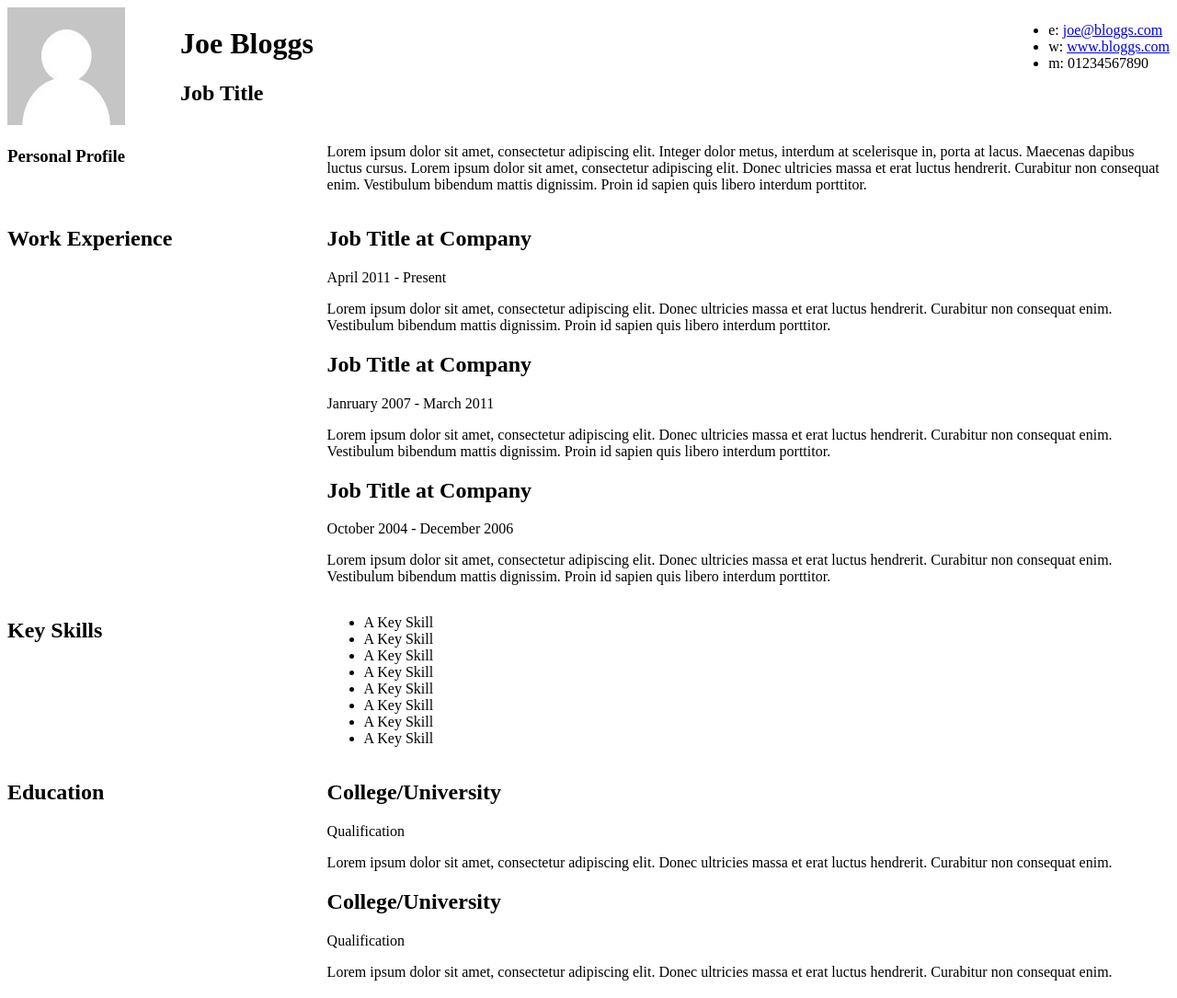
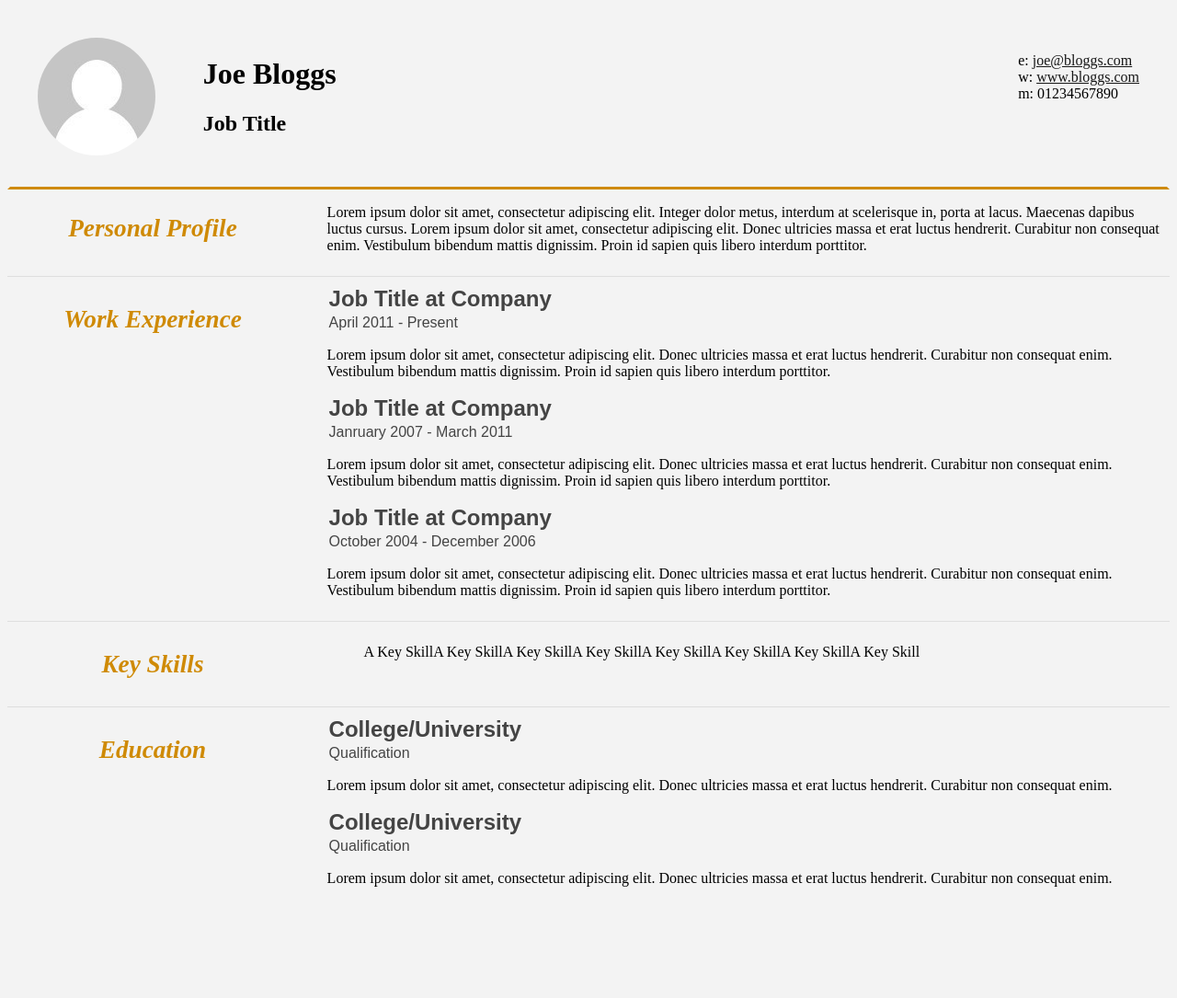
Before and after one commit to Kenzie-Academy-Brasil-Developers/estilizar-curriculo-sprint-2-GabrielSalton, a plain HTML site: page index.html in a window 1280 px wide. Shown: the whole page at 92% size. After the commit the page ends 988 px from the top, so only its background shows below. Drawn offline with Linux system fonts and the light colour scheme.

Commit message:
Finalização Beta_Curriculo

```diff
--- a/index.html
+++ b/index.html
@@ -6,13 +6,12 @@
 <meta name="viewport" content="width=device-width"/>
 <meta name="description" content="The Curriculum Vitae of Joe Bloggs."/>
 <meta charset="UTF-8">
-<link rel="preconnect" href="https://fonts.gstatic.com">
-<link href='https://fonts.googleapis.com/css?family=Rokkitt:400,700|Lato:400,300' rel='stylesheet' type='text/css'>
-<link type="text/css" rel="stylesheet" href="style.css">
+<link rel="stylesheet" href="style.css">
 
 <!--[if lt IE 9]>
 <script src="//html5shiv.googlecode.com/svn/trunk/html5.js"></script>
 <![endif]-->
+
 </head>
 <body id="top">
 <div id="cv" >
@@ -40,7 +39,7 @@
 		<section>
 			<article>
 				<div class="sectionTitle">
-					<h1>Personal Profile</h1>
+					<h1 class="tópico">Personal Profile</h1>
 				</div>
 
 				<div class="sectionContent">
@@ -50,10 +49,11 @@
 			<div class="clear"></div>
 		</section>
 
+		<hr>
 
 		<section>
 			<div class="sectionTitle">
-				<h1>Work Experience</h1>
+				<h1 class="tópico">Work Experience</h1>
 			</div>
 
 			<div class="sectionContent">
@@ -78,10 +78,11 @@
 			<div class="clear"></div>
 		</section>
 
+		<hr>
 
 		<section>
 			<div class="sectionTitle">
-				<h1>Key Skills</h1>
+				<h1 class="tópico">Key Skills</h1>
 			</div>
 
 			<div class="sectionContent">
@@ -99,10 +100,11 @@
 			<div class="clear"></div>
 		</section>
 
+		<hr>
 
 		<section>
 			<div class="sectionTitle">
-				<h1>Education</h1>
+				<h1 class="tópico">Education</h1>
 			</div>
 
 			<div class="sectionContent">
--- a/style.css
+++ b/style.css
@@ -25,3 +25,52 @@
 	float: right;
 	width: 72.5%;
 }
+
+/*----------------------------------------Separar o que já estava arrumado por padrão.------------------------------------------------------*/
+
+img {
+	border-radius: 100px;
+}
+
+.mainDetails {
+	border-style: solid;
+    border-color: #f3f3f3 #f3f3f3 #cf8a05;
+	padding: 30px;
+}
+
+section .sectionContent article h2, .subDetails {
+	color: #444444;
+	padding: 1px;
+	margin: 1px;
+	font-family: Arial, Helvetica, sans-serif;
+}
+
+#contactDetails ul li a {
+	color: #181818;
+}
+
+.sectionTitle .tópico {
+	color: #cf8a05;
+	text-align: center;
+	font-size: 1.7em;
+	font-style: italic;
+}
+
+body {
+	background-color: #f3f3f3;
+}
+
+hr {
+	border: none;
+	height: 1px;
+	background: #dedede;
+}
+
+#contactDetails ul li{
+	list-style-type: none;
+}
+
+section	.sectionContent ul li {
+	list-style-type: none;
+	float: left;
+}
```
